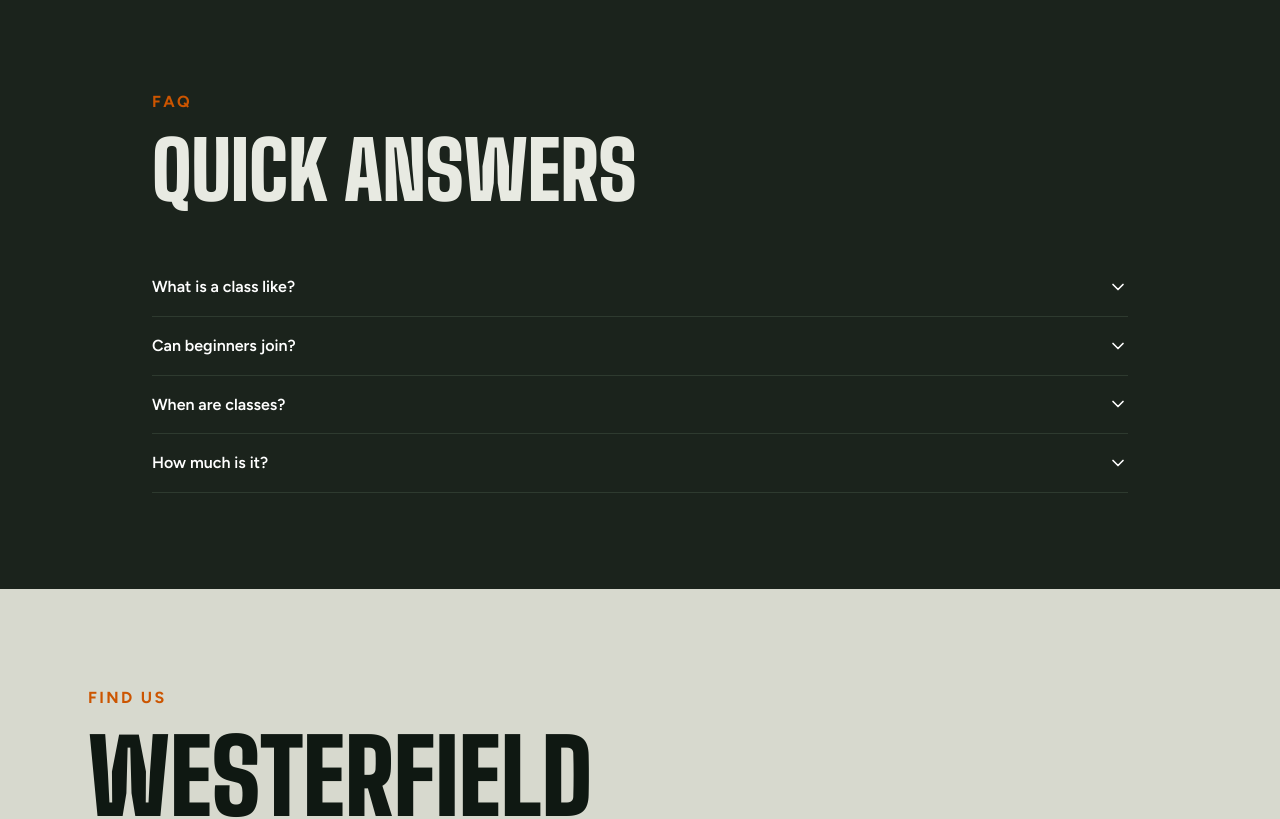
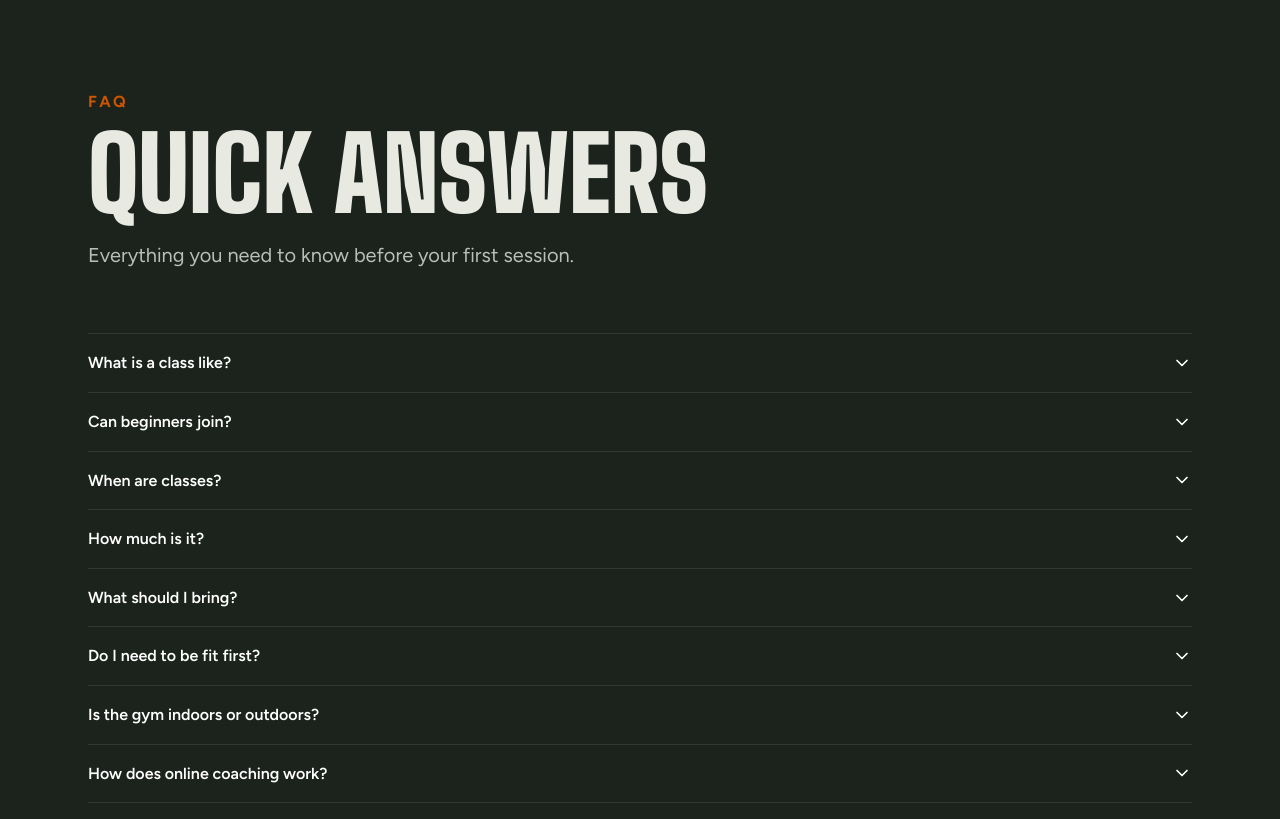
Before and after one commit to ironacregym-bit/bkxr-app, a Next.js app in the folder apps/iron-acre-web/: page / in a window 1280 px wide. Shown: the part 8260-9079 px from the top of the page. Built offline with nearby package versions, Linux system fonts and the light colour scheme.

Commit message:
Update Faq.tsx

```diff
--- a/apps/iron-acre-web/components/Faq.tsx
+++ b/apps/iron-acre-web/components/Faq.tsx
@@ -3,10 +3,9 @@ import { AccordionItem } from "./ui/accordion";
 export default function Faq() {
   return (
     <section className="bg-[#1b231c] py-24">
+      <div className="mx-auto max-w-6xl px-6">
 
-      <div className="mx-auto max-w-5xl px-6">
-
-        <div className="mb-12">
+        <div className="mb-16">
 
           <div className="mb-4 uppercase tracking-[0.15em] text-[#cc5500] font-bold">
             FAQ
@@ -14,54 +13,70 @@ export default function Faq() {
 
           <h2
             className="
+              mb-6
               font-['Big_Shoulders_Display']
-              text-[clamp(3rem,8vw,5rem)]
+              text-[clamp(4rem,8vw,7rem)]
               font-black
               uppercase
-              leading-none
+              leading-[0.85]
             "
           >
             Quick Answers
           </h2>
 
+          <p className="max-w-3xl text-xl text-white/70">
+            Everything you need to know before your first session.
+          </p>
+
         </div>
 
-        <AccordionItem
-          title="What is a class like?"
-        >
-          Farm Strength &
-          Conditioning is an hour
-          of coached outdoor
-          training using sandbags,
-          sleds, kettlebells and
-          conditioning equipment.
-        </AccordionItem>
+        <div className="border-t border-white/10">
 
-        <AccordionItem
-          title="Can beginners join?"
-        >
-          Absolutely. Every
-          exercise scales to your
-          current fitness and
-          experience level.
-        </AccordionItem>
+          <AccordionItem title="What is a class like?">
+            Farm Strength & Conditioning is a coached one-hour outdoor
+            session using sandbags, yokes, sleds, kettlebells, carries
+            and conditioning equipment.
+          </AccordionItem>
 
-        <AccordionItem
-          title="When are classes?"
-        >
-          Monday and Wednesday
-          evenings from 6:30pm to
-          7:30pm.
-        </AccordionItem>
+          <AccordionItem title="Can beginners join?">
+            Absolutely. Every movement scales to your ability. You do
+            not need previous gym experience to get started.
+          </AccordionItem>
 
-        <AccordionItem
-          title="How much is it?"
-        >
-          £10 per class.
-        </AccordionItem>
+          <AccordionItem title="When are classes?">
+            Classes currently run every Monday and Wednesday from
+            6:30pm until 7:30pm.
+          </AccordionItem>
+
+          <AccordionItem title="How much is it?">
+            Farm Strength & Conditioning classes are £10 per session.
+          </AccordionItem>
+
+          <AccordionItem title="What should I bring?">
+            Comfortable training clothes, water and suitable footwear.
+            We provide all of the equipment.
+          </AccordionItem>
+
+          <AccordionItem title="Do I need to be fit first?">
+            No. The point is to become fitter. We meet you where you
+            are and progress from there.
+          </AccordionItem>
+
+          <AccordionItem title="Is the gym indoors or outdoors?">
+            The gym is outdoors on a working farm in Westerfield,
+            Ipswich. Expect fresh air, open space and a very different
+            environment from a commercial gym.
+          </AccordionItem>
+
+          <AccordionItem title="How does online coaching work?">
+            You'll receive a personalised training plan, coaching
+            support, accountability, nutrition guidance and access to
+            the Iron Acre community and app.
+          </AccordionItem>
+
+        </div>
 
       </div>
-
     </section>
   );
 }
```
